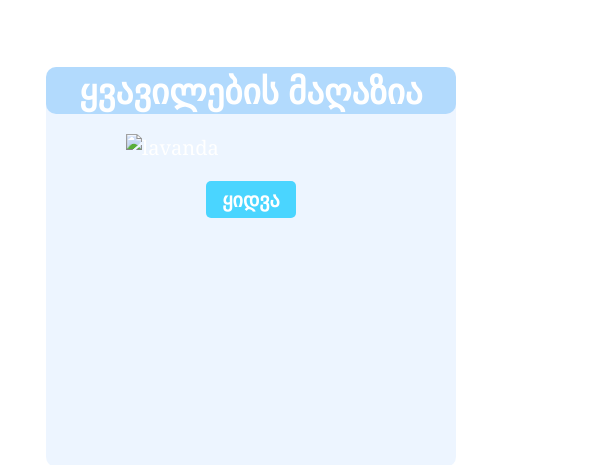
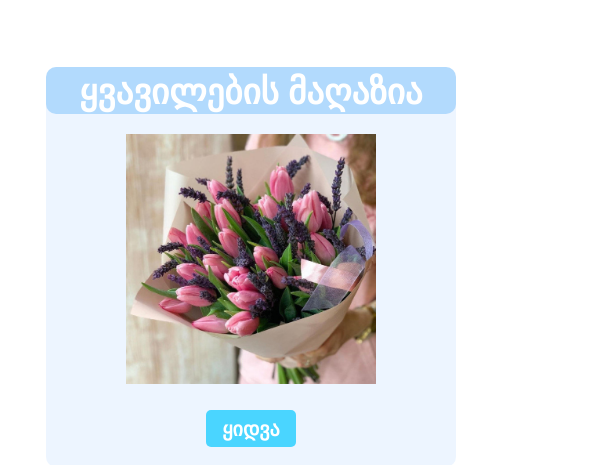
Before and after one commit to MaryyyaT/flowersitee, a plain HTML site: page index.html in a window 1280 px wide. Shown: the part 97-562 px from the top of the page, 683-1280 px from the left. Drawn offline with Linux system fonts and the light colour scheme.

Commit message:
Update index.html

```diff
--- a/index.html
+++ b/index.html
@@ -37,7 +37,7 @@
                 <div class="mainlogo_logo"> <a href="index.html"> <img src="art/Bloom-garden-florist-logo--624x500.png" alt="Bloom-garden"> </a> </div>
 
                 <div class="mainlogo_border"> <a class="contact" href="#"><h1 class="headerlogo_title">ყვავილების მაღაზია</h1>
-                 <div class="header_icon"> <img src="art/lavanda" alt="lavanda">  </div>
+                 <div class="header_icon"> <img src="art/lavanda.png" alt="lavanda">  </div>
                  <div class="headerbutton"><h1 class="hbutton">ყიდვა</h1></div>
 
 
```
